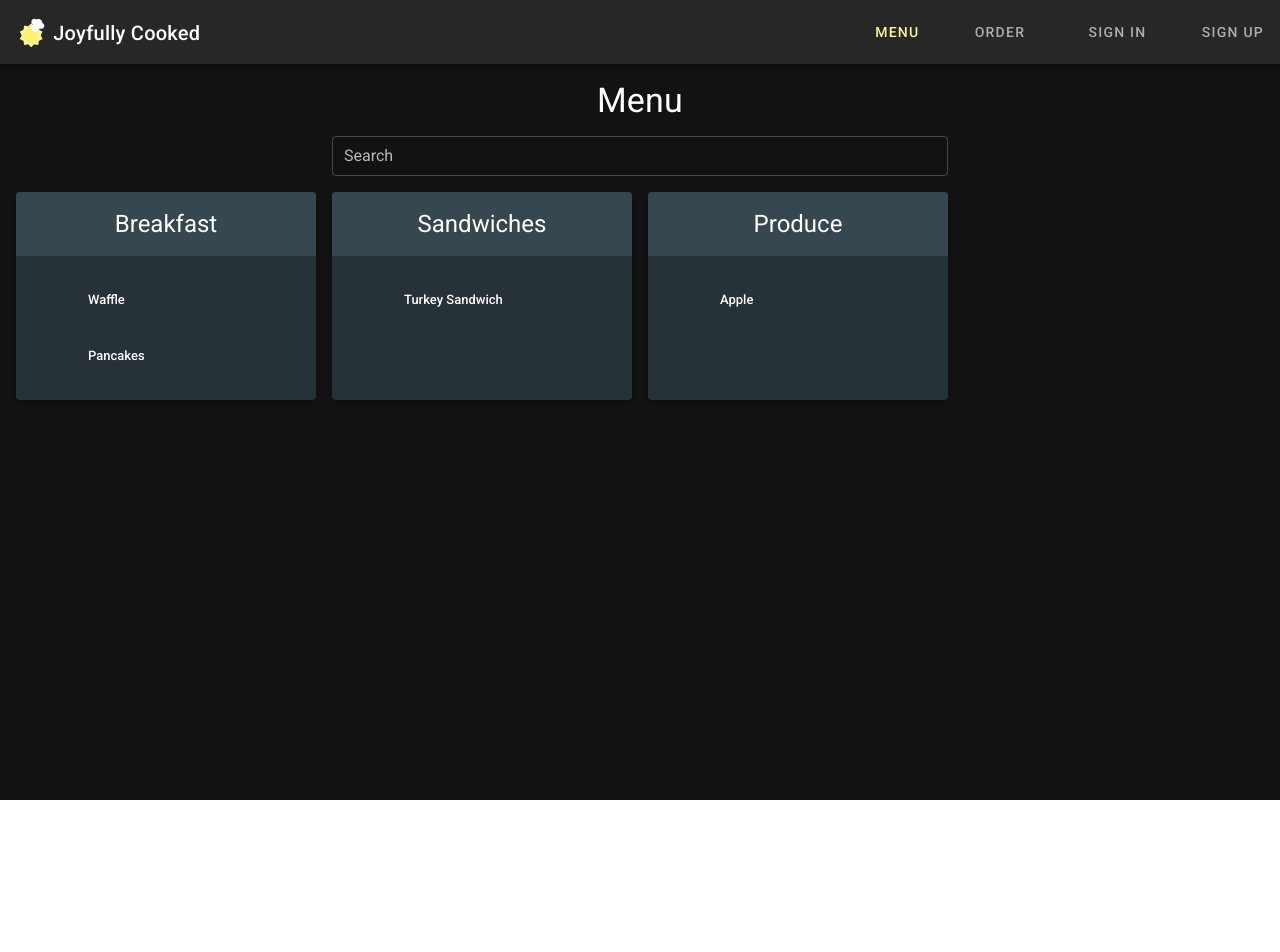
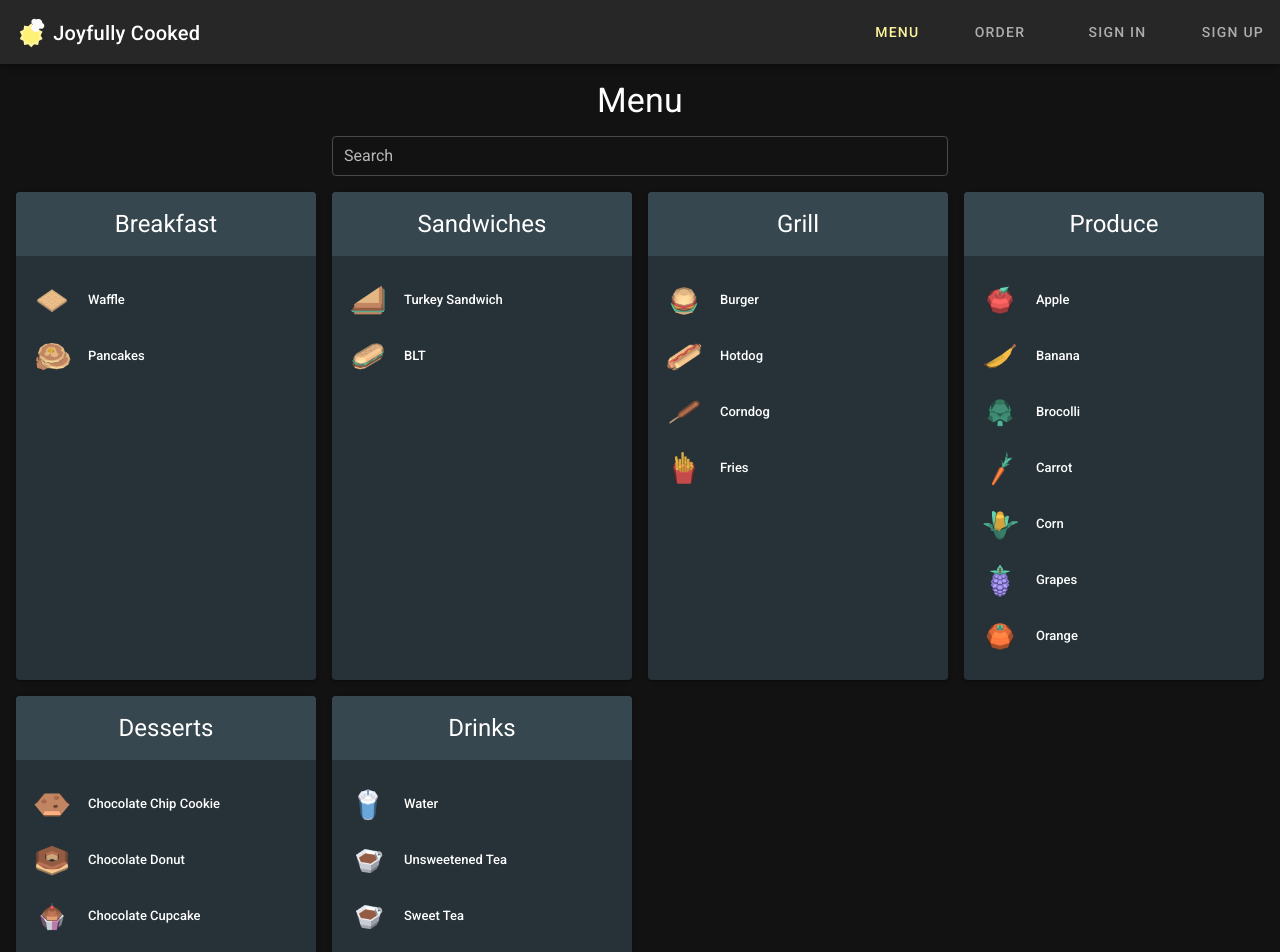
Before and after one commit to wdmatthews/joyfully-cooked, a Nuxt app: page /menu in a window 1280 px wide. Shown: the top 952 px of the page. Before the commit the page ends 800 px from the top, so only its background shows below. Built offline with nearby package versions, Linux system fonts and the light colour scheme.

Commit message:
Added all item information

```diff
--- a/assets/data/breakfast.js
+++ b/assets/data/breakfast.js
@@ -4,16 +4,16 @@ export default [
     name: 'Waffle',
     keywords: ['waffle', 'waffles'],
     image: 'waffle.png',
-    description: 'A plain waffle in a square shape.',
+    description: 'A plain waffle in a square shape',
     price: 1.00,
     ingredients: 'Flour, milk',
     commonAllergens: 'Milk',
     nutritionFacts: [
       {
-        calories: 1,
+        calories: 150,
         fat: 1,
-        carbs: 1,
-        protein: 1,
+        carbs: 7,
+        protein: 2,
       },
     ],
   },
@@ -22,16 +22,16 @@ export default [
     name: 'Pancakes',
     keywords: ['pancake', 'pancakes'],
     image: 'pancakes.png',
-    description: 'A stack of pancakes with butter and syrup.',
+    description: 'A stack of pancakes with butter and syrup',
     price: 1.50,
     ingredients: 'Flour, milk, butter, syrup',
     commonAllergens: 'Milk',
     nutritionFacts: [
       {
-        calories: 1,
-        fat: 1,
-        carbs: 1,
-        protein: 1,
+        calories: 300,
+        fat: 3,
+        carbs: 10,
+        protein: 2,
       },
     ],
   },
--- a/assets/data/desserts.js
+++ b/assets/data/desserts.js
@@ -1,3 +1,74 @@
 export default [
-
+  {
+    id: '16',
+    name: 'Chocolate Chip Cookie',
+    keywords: ['chocolate', 'chip', 'cookie'],
+    image: 'chocolatecookie.png',
+    description: 'A small chocolate chip cookie',
+    price: 0.75,
+    ingredients: 'Flour, milk, chocolate, sugar',
+    commonAllergens: 'Milk',
+    nutritionFacts: [
+      {
+        calories: 75,
+        fat: 3,
+        carbs: 5,
+        protein: 0,
+      },
+    ],
+  },
+  {
+    id: '17',
+    name: 'Chocolate Donut',
+    keywords: ['chocolate', 'donut'],
+    image: 'chocolatedonut.png',
+    description: 'A donut with chocolate frosting',
+    price: 1.00,
+    ingredients: 'Flour, milk, chocolate, sugar',
+    commonAllergens: 'Milk',
+    nutritionFacts: [
+      {
+        calories: 100,
+        fat: 4,
+        carbs: 7,
+        protein: 0,
+      },
+    ],
+  },
+  {
+    id: '18',
+    name: 'Chocolate Cupcake',
+    keywords: ['chocolate', 'cupcake'],
+    image: 'chocolatecupcake.png',
+    description: 'A cupcake with chocolate frosting and a cherry',
+    price: 1.00,
+    ingredients: 'Flour, milk, chocolate, sugar, cherry',
+    commonAllergens: 'Milk',
+    nutritionFacts: [
+      {
+        calories: 75,
+        fat: 3,
+        carbs: 5,
+        protein: 0,
+      },
+    ],
+  },
+  {
+    id: '19',
+    name: 'Strawberry Cake',
+    keywords: ['strawberry', 'cake'],
+    image: 'strawberrycake.png',
+    description: 'A whole cake with strawberries and chocolate',
+    price: 2.00,
+    ingredients: 'Flour, milk, chocolate, sugar, strawberries',
+    commonAllergens: 'Milk',
+    nutritionFacts: [
+      {
+        calories: 1000,
+        fat: 50,
+        carbs: 75,
+        protein: 0,
+      },
+    ],
+  },
 ]
--- a/assets/data/drinks.js
+++ b/assets/data/drinks.js
@@ -1,3 +1,92 @@
 export default [
-
+  {
+    id: '20',
+    name: 'Water',
+    keywords: ['water'],
+    image: 'water.png',
+    description: 'A cup of water',
+    price: 0.00,
+    ingredients: 'Water',
+    commonAllergens: '',
+    nutritionFacts: [
+      {
+        calories: 0,
+        fat: 0,
+        carbs: 0,
+        protein: 0,
+      },
+    ],
+  },
+  {
+    id: '21',
+    name: 'Unsweetened Tea',
+    keywords: ['unsweetened', 'tea'],
+    image: 'tea.png',
+    description: 'A cup of unsweetened tea',
+    price: 1.00,
+    ingredients: 'Tea',
+    commonAllergens: '',
+    nutritionFacts: [
+      {
+        calories: 12,
+        fat: 0,
+        carbs: 3,
+        protein: 0,
+      },
+    ],
+  },
+  {
+    id: '22',
+    name: 'Sweet Tea',
+    keywords: ['sweet', 'tea'],
+    image: 'tea.png',
+    description: 'A cup of sweet tea',
+    price: 1.00,
+    ingredients: 'Tea, sugar',
+    commonAllergens: '',
+    nutritionFacts: [
+      {
+        calories: 15,
+        fat: 0,
+        carbs: 4,
+        protein: 0,
+      },
+    ],
+  },
+  {
+    id: '23',
+    name: 'Coffee',
+    keywords: ['coffee'],
+    image: 'coffee.png',
+    description: 'A cup of coffee',
+    price: 1.00,
+    ingredients: 'Coffee, sugar',
+    commonAllergens: '',
+    nutritionFacts: [
+      {
+        calories: 15,
+        fat: 0,
+        carbs: 3,
+        protein: 0,
+      },
+    ],
+  },
+  {
+    id: '24',
+    name: 'Grape Soda',
+    keywords: ['grape', 'soda'],
+    image: 'grapesoda.png',
+    description: 'A cup of grape flavored soda',
+    price: 1.00,
+    ingredients: 'Grapes, sugar, water',
+    commonAllergens: '',
+    nutritionFacts: [
+      {
+        calories: 10,
+        fat: 0,
+        carbs: 5,
+        protein: 0,
+      },
+    ],
+  },
 ]
--- a/assets/data/grill.js
+++ b/assets/data/grill.js
@@ -1,3 +1,74 @@
 export default [
-
+  {
+    id: '5',
+    name: 'Burger',
+    keywords: ['burger', 'hamburger', 'burgers', 'hamburgers'],
+    image: 'burger.png',
+    description: 'A hamburger with lettuce, cheese, and a tomato slice',
+    price: 2.00,
+    ingredients: 'Flour, milk, hamburger, lettuce, cheese, tomato',
+    commonAllergens: 'Milk',
+    nutritionFacts: [
+      {
+        calories: 200,
+        fat: 10,
+        carbs: 25,
+        protein: 5,
+      },
+    ],
+  },
+  {
+    id: '6',
+    name: 'Hotdog',
+    keywords: ['hotdog', 'hotdogs'],
+    image: 'hotdog.png',
+    description: 'A hotdog with mustard and ketchup',
+    price: 1.75,
+    ingredients: 'Flour, milk, hotdog, mustard, ketchup',
+    commonAllergens: 'Milk',
+    nutritionFacts: [
+      {
+        calories: 150,
+        fat: 8,
+        carbs: 20,
+        protein: 4,
+      },
+    ],
+  },
+  {
+    id: '7',
+    name: 'Corndog',
+    keywords: ['corndog', 'corndogs'],
+    image: 'corndog.png',
+    description: 'A plain corndog on a stick',
+    price: 1.75,
+    ingredients: 'Flour, milk, corn, hotdog',
+    commonAllergens: 'Milk',
+    nutritionFacts: [
+      {
+        calories: 125,
+        fat: 7,
+        carbs: 15,
+        protein: 4,
+      },
+    ],
+  },
+  {
+    id: '8',
+    name: 'Fries',
+    keywords: ['fries'],
+    image: 'fries.png',
+    description: 'A carton of fried potatoes',
+    price: 1.00,
+    ingredients: 'Potato',
+    commonAllergens: '',
+    nutritionFacts: [
+      {
+        calories: 100,
+        fat: 10,
+        carbs: 10,
+        protein: 0,
+      },
+    ],
+  },
 ]
--- a/assets/data/produce.js
+++ b/assets/data/produce.js
@@ -1,19 +1,127 @@
 export default [
   {
-    id: '4',
+    id: '9',
     name: 'Apple',
     keywords: ['apple', 'apples'],
     image: 'apple.png',
-    description: 'A juicy red apple.',
+    description: 'A juicy red apple',
     price: 0.50,
     ingredients: 'Apple',
     commonAllergens: '',
     nutritionFacts: [
       {
-        calories: 1,
+        calories: 50,
         fat: 1,
-        carbs: 1,
-        protein: 1,
+        carbs: 5,
+        protein: 0,
+      },
+    ],
+  },
+  {
+    id: '10',
+    name: 'Banana',
+    keywords: ['banana', 'bananas'],
+    image: 'banana.png',
+    description: 'A large banana',
+    price: 0.50,
+    ingredients: 'Banana',
+    commonAllergens: '',
+    nutritionFacts: [
+      {
+        calories: 75,
+        fat: 2,
+        carbs: 7,
+        protein: 0,
+      },
+    ],
+  },
+  {
+    id: '11',
+    name: 'Brocolli',
+    keywords: ['brocolli'],
+    image: 'brocolli.png',
+    description: 'A large piece of brocolli',
+    price: 0.50,
+    ingredients: 'Brocolli',
+    commonAllergens: '',
+    nutritionFacts: [
+      {
+        calories: 100,
+        fat: 3,
+        carbs: 10,
+        protein: 0,
+      },
+    ],
+  },
+  {
+    id: '12',
+    name: 'Carrot',
+    keywords: ['carrot'],
+    image: 'carrot.png',
+    description: 'A full-sized carrot',
+    price: 0.50,
+    ingredients: 'Carrot',
+    commonAllergens: '',
+    nutritionFacts: [
+      {
+        calories: 50,
+        fat: 1,
+        carbs: 3,
+        protein: 0,
+      },
+    ],
+  },
+  {
+    id: '13',
+    name: 'Corn',
+    keywords: ['corn', 'cob'],
+    image: 'corn.png',
+    description: 'Regular corn on the cob',
+    price: 0.50,
+    ingredients: 'Corn',
+    commonAllergens: '',
+    nutritionFacts: [
+      {
+        calories: 75,
+        fat: 2,
+        carbs: 5,
+        protein: 0,
+      },
+    ],
+  },
+  {
+    id: '14',
+    name: 'Grapes',
+    keywords: ['grape', 'grapes'],
+    image: 'grapes.png',
+    description: 'A bunch of purple grapes',
+    price: 0.50,
+    ingredients: 'Grapes',
+    commonAllergens: '',
+    nutritionFacts: [
+      {
+        calories: 100,
+        fat: 4,
+        carbs: 10,
+        protein: 0,
+      },
+    ],
+  },
+  {
+    id: '15',
+    name: 'Orange',
+    keywords: ['orange', 'oranges'],
+    image: 'orange.png',
+    description: 'An entire orange',
+    price: 0.50,
+    ingredients: 'Orange',
+    commonAllergens: '',
+    nutritionFacts: [
+      {
+        calories: 75,
+        fat: 2,
+        carbs: 7,
+        protein: 0,
       },
     ],
   },
--- a/assets/data/sandwiches.js
+++ b/assets/data/sandwiches.js
@@ -4,16 +4,34 @@ export default [
     name: 'Turkey Sandwich',
     keywords: ['turkey', 'sandwich', 'sandwiches'],
     image: 'turkeysandwich.png',
-    description: 'A triangle-sliced turkey, lettuce, and cheese sandwich.',
+    description: 'A triangle-sliced turkey and lettuce sandwich',
     price: 1.75,
-    ingredients: 'Flour, milk, turkey, lettuce, cheese',
+    ingredients: 'Flour, milk, turkey, lettuce',
     commonAllergens: 'Milk',
     nutritionFacts: [
       {
-        calories: 1,
-        fat: 1,
-        carbs: 1,
-        protein: 1,
+        calories: 150,
+        fat: 7,
+        carbs: 15,
+        protein: 4,
+      },
+    ],
+  },
+  {
+    id: '4',
+    name: 'BLT',
+    keywords: ['blt', 'sandwich', 'sandwiches'],
+    image: 'blt.png',
+    description: 'A bacon, lettuce, and tomato sandwich',
+    price: 2.00,
+    ingredients: 'Flour, milk, bacon, lettuce, tomato',
+    commonAllergens: 'Milk',
+    nutritionFacts: [
+      {
+        calories: 200,
+        fat: 10,
+        carbs: 20,
+        protein: 5,
       },
     ],
   },
```
